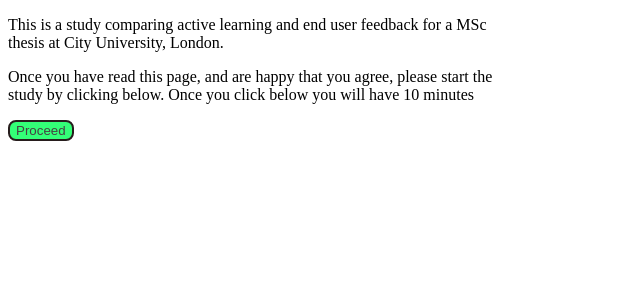
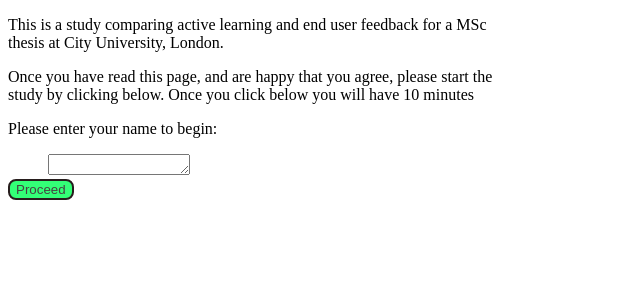
Before and after one commit to BernoulliSanders/Flask-Application-Reuters20, a Flask app: page / in a window 1280 px wide. Shown: the top 300 px of the page, without its empty margins (0-640 px from the left). Run offline with Flask 2, Linux system fonts and the light colour scheme; parts of the project's set-up code (start-up, migrations or seed data) failed here and were passed over; some libraries are stand-ins or nearby versions.

Commit message:
Tables are named by username

```diff
--- a/app.py
+++ b/app.py
@@ -40,6 +40,9 @@ count = 0
 # These are used to count the number of times the study has been started and to give the new tables a unique number
 active_l_participant_num = 0
 feature_f_participant_num = 0
+
+username = ""
+
 '''
 def classify(document):
     label = {0: 'negative', 1: 'positive'}
@@ -85,11 +88,11 @@ def feature_f_participant_counter():
 
 #### To be called whenever someone clicks they accept the T&C's on the welcome page, creating a new table
 # Version 1 for active learning
-def new_table_active(path):
+def new_table_active(path, username):
     conn = sqlite3.connect(path)
     c = conn.cursor()
     active_l_participant_counter()
-    table_name = "active_learning_num"+str(active_l_participant_num)
+    table_name = "active_learning_"+str(username)
     c.execute("CREATE TABLE "+table_name+"(ind INT, indexID INT, Headline TEXT, Text TEXT, prediction INT, predicted_labels TEXT, class_proba INT)")
     c.execute("INSERT INTO "+table_name+" SELECT * FROM RCV1_test_X;")
     conn.commit()
@@ -97,11 +100,11 @@ def new_table_active(path):
     return display_article()
 
 # Version 2 for feature feedback
-def new_table_feature_feedback(path):
+def new_table_feature_feedback(path, username):
     conn = sqlite3.connect(path)
     c = conn.cursor()
     feature_f_participant_counter()
-    table_name = "feature_feedback_num"+str(feature_f_participant_num)
+    table_name = "feature_feedback_"+str(username)
     c.execute("CREATE TABLE "+table_name+"(ind INT, indexID INT, Headline TEXT, Text TEXT, prediction INT, predicted_labels TEXT, class_proba INT)")
     c.execute("INSERT INTO "+table_name+" SELECT * FROM RCV1_test_X;")
     conn.commit()
@@ -139,7 +142,7 @@ def update_class_proba_active(path,count):
     c.execute('UPDATE RCV1_test_X SET predicted_labels=\'Environment and natural world\' WHERE prediction=1')
     c.execute('UPDATE RCV1_test_X SET predicted_labels=\'Defence\' WHERE prediction=0')
     # Add new column to participant tracking table with feedback at t+x
-    table_name = "active_learning_num"+str(active_l_participant_num)
+    table_name = "active_learning_"+str(username)
     feedback_count()
     column = "class_proba_t_plus_"+str(count)
     c.execute('ALTER TABLE '+table_name+' ADD COLUMN '+column+' REAL')
@@ -164,7 +167,7 @@ def update_class_proba_feature(path,count):
     c.execute('UPDATE RCV1_test_X SET predicted_labels=\'Environment and natural world\' WHERE prediction=1')
     c.execute('UPDATE RCV1_test_X SET predicted_labels=\'Defence\' WHERE prediction=0')
     # Add new column to participant tracking table with feedback at t+x
-    table_name = "feature_feedback_num"+str(feature_f_participant_num)
+    table_name = "feature_feedback_"+str(username)
     feedback_count()
     column = "class_proba_t_plus_"+str(count)
     c.execute('ALTER TABLE '+table_name+' ADD COLUMN '+column+' REAL')
@@ -244,6 +247,9 @@ class ReviewForm(Form):
                                 [validators.DataRequired(),
                                 validators.length(min=1)])
     submit_percentage_feature_feedback = TextAreaField('',
+                                [validators.DataRequired(),
+                                validators.length(min=1)])
+    username = TextAreaField('',
                                 [validators.DataRequired(),
                                 validators.length(min=1)])
 
@@ -367,11 +373,13 @@ def display_headlines():
 # This assigns a user to one or other study at random
 @app.route('/study', methods=['POST'])
 def display_app_at_random():
+    global username
+    username = request.form['username']
     page = random.randrange(0, 2)
     if page == 0:
-        return new_table_active(db2)
+        return new_table_active(db2, username)
     else:
-        return new_table_feature_feedback(db2)
+        return new_table_feature_feedback(db2, username)
 
 '''
 @app.route('/menu/<article-id>')
@@ -383,7 +391,8 @@ def display_clicked_article():
 
 @app.route('/')
 def welcome_page():
-    return render_template('opt-in.html')
+    form = ReviewForm(request.form)
+    return render_template('opt-in.html', form=form)
 
 
 if __name__ == '__main__':
--- a/templates/opt-in.html
+++ b/templates/opt-in.html
@@ -6,13 +6,19 @@
     <link rel="stylesheet" href="{{ url_for('static', filename='style-for-reweighting-app.css') }}">
 </head>
 <body>
+
 <p>This is a study comparing active learning and end user feedback for a MSc thesis at City University, London.</p>
 
 <p>Once you have read this page, and are happy that you agree, please start the study by clicking below. Once you click below you will have 10 minutes</p>
+<p>
+Please enter your name to begin:</p>
 <div id='button'>
 <form action="/study" method="post">
+{% from "_formhelpers.html" import render_field %}
+{{ render_field(form.username, cols='15', rows='1') }}
+
 <input type="submit" value="Proceed" name="proceed_with_study">
-
+<input type="hidden" value='{{ form.username }}' name="proceed_with_study">
 </form>
 </div>
 </body>
```
Also changed, not shown: RCV1_train.sqlite, 2 other files.
